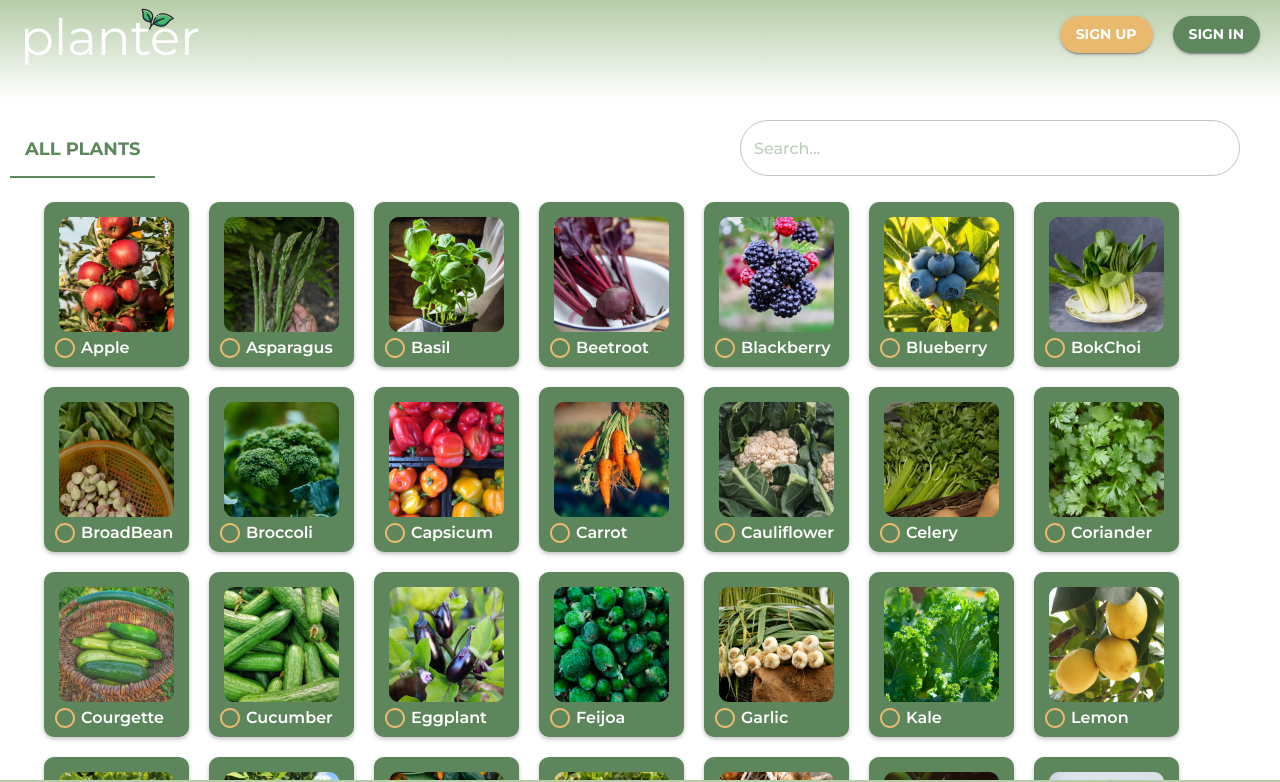
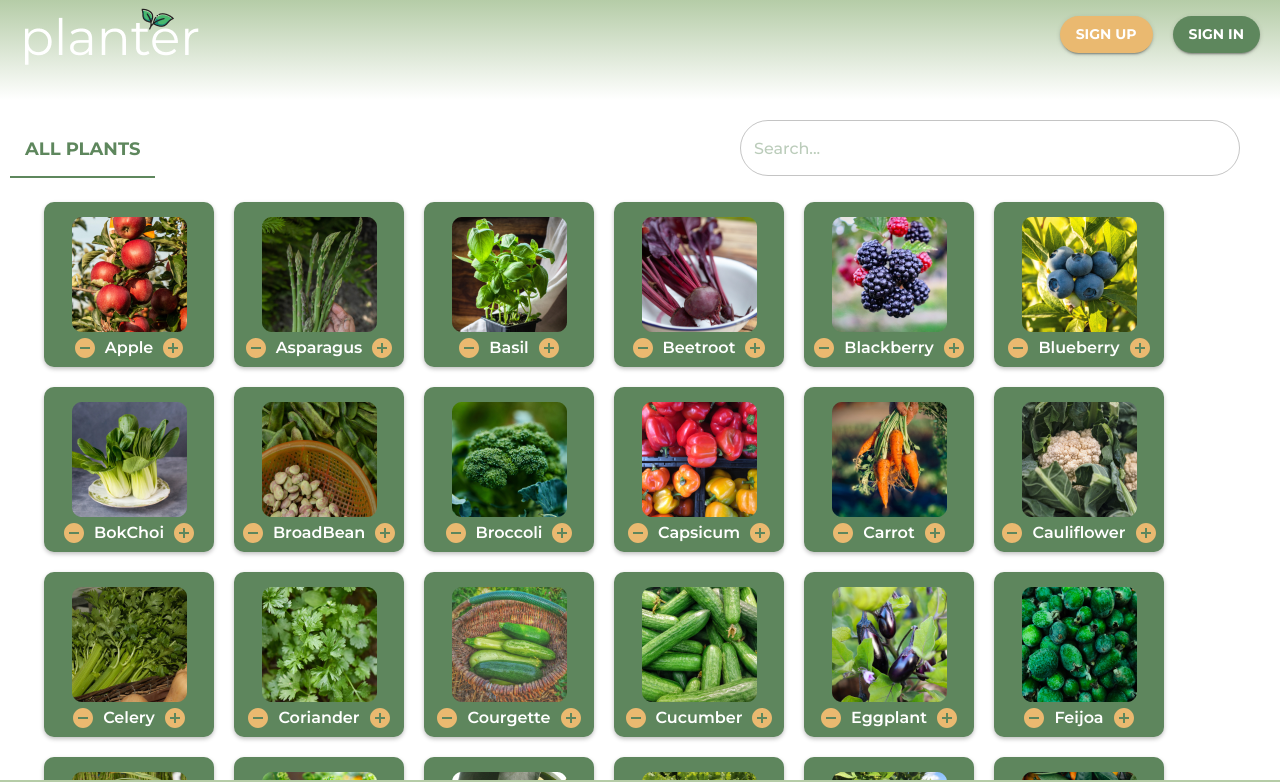
Before and after one commit to tessrexx/PlanterWebapp, a React (Create React App) app: page /plantselection in a window 1280 px wide. Shown: the top 782 px of the page. Built offline with nearby package versions, Linux system fonts and the light colour scheme; no server answers.

Commit message:
Comments added, selection checkbox replaced with Add/Remove Buttons. Working on remove logic

```diff
--- a/src/Components/PlantCard.css
+++ b/src/Components/PlantCard.css
@@ -1,7 +1,7 @@
 /* Card container css */
 .card {
   box-shadow: 0px 2px 4px 0px rgba(0, 0, 0, 0.25);
-  width: 145px;
+  width: 170px;
   height: 165px;
   background-color: #5e865d;
   display: flex;
@@ -22,6 +22,7 @@
 .details {
   display: flex;
   flex-direction: row;
+  justify-content: center !important;
   margin-top: -10px;
 }
 
@@ -30,5 +31,4 @@
   font-size: 16px;
   font-weight: 600;
   color: #ffffff;
-  margin-left: -5px;
 }
--- a/src/Components/PlantCard.jsx
+++ b/src/Components/PlantCard.jsx
@@ -1,7 +1,9 @@
 // API Imports
 import React from "react";
 // MUI Library & Component Imports
-import { Button, Checkbox } from "@mui/material";
+import { Button, Checkbox, IconButton } from "@mui/material";
+import RemoveCircleIcon from "@mui/icons-material/RemoveCircle";
+import AddCircleIcon from "@mui/icons-material/AddCircle";
 import CircleOutlinedIcon from "@mui/icons-material/CircleOutlined";
 import CheckCircleIcon from "@mui/icons-material/CheckCircle";
 // Infile CSS Import
@@ -9,10 +11,20 @@ import "./PlantCard.css";
 
 // Component for plant cards on selection page
 // Displays template for plants
-const PlantCard = ({ plantImage, plantName, addToPlanner }) => {
-  // Called when checkbox checked
+const PlantCard = ({
+  plantImage,
+  plantName,
+  addToPlanner,
+  removeFromPlanner,
+}) => {
+  // Called "Add" button clicked
   const handleAddToPlanner = () => {
     addToPlanner(plantName);
+  };
+
+  // Called "Remove" button clicked
+  const handleRemoveFromPlanner = () => {
+    removeFromPlanner(plantName);
   };
 
   // Output
@@ -20,12 +32,22 @@ const PlantCard = ({ plantImage, plantName, addToPlanner }) => {
     <div className="card">
       <img className="image" src={plantImage} alt="" />
       <div className="details">
-        <Checkbox
-          icon={<CircleOutlinedIcon />}
-          checkedIcon={<CheckCircleIcon />}
-          onChange={handleAddToPlanner}
-        />
+        <IconButton
+          className="removeButton"
+          aria-label="remove"
+          onClick={removeFromPlanner}
+        >
+          <RemoveCircleIcon color="secondary" />
+        </IconButton>
         <p className="name">{plantName}</p>
+
+        <IconButton
+          className="addButton"
+          aria-label="add"
+          onClick={handleAddToPlanner}
+        >
+          <AddCircleIcon color="secondary" />
+        </IconButton>
       </div>
     </div>
   );
--- a/src/Components/YearlyPlannerTable.css
+++ b/src/Components/YearlyPlannerTable.css
@@ -57,6 +57,12 @@ table {
   background-color: #5e875d !important;
 }
 
+.removeButton {
+  display: flex !important;
+  flex-direction: row !important;
+  align-items: center !important;
+}
+
 /* Responsive css */
 @media screen and (max-width: 1300px) {
   /* Plant name and image container css */
--- a/src/Pages/PlantSelectionPage.jsx
+++ b/src/Pages/PlantSelectionPage.jsx
@@ -13,6 +13,7 @@ import {
   getDocs,
   onSnapshot,
   setDoc,
+  deleteDoc,
 } from "firebase/firestore";
 // MUI Library & Component Imports
 import { Button, Tab, Box, Hidden, TextField } from "@mui/material";
@@ -69,6 +70,17 @@ function PlantSelection() {
     }
   };
 
+  // Remove selected plant from user's planner collection
+  const removeFromPlanner = (plant) => {
+    try {
+      deleteDoc(doc(db, `users/${uid}/planner/${plant}`));
+      console.log("plant deleted");
+    } catch (error) {
+      // Waiting to catch errors
+      console.error(error);
+    }
+  };
+
   // Output
   return (
     <div className="layout-container">
@@ -120,6 +132,7 @@ function PlantSelection() {
                           plantImage={data.image}
                           plantName={data.id}
                           addToPlanner={addToPlanner}
+                          removeFromPlanner={removeFromPlanner}
                         />
                       );
                     })
```
Also changed, not shown: src/Components/YearlyPlannerTable.jsx (+7 -13 lines).
